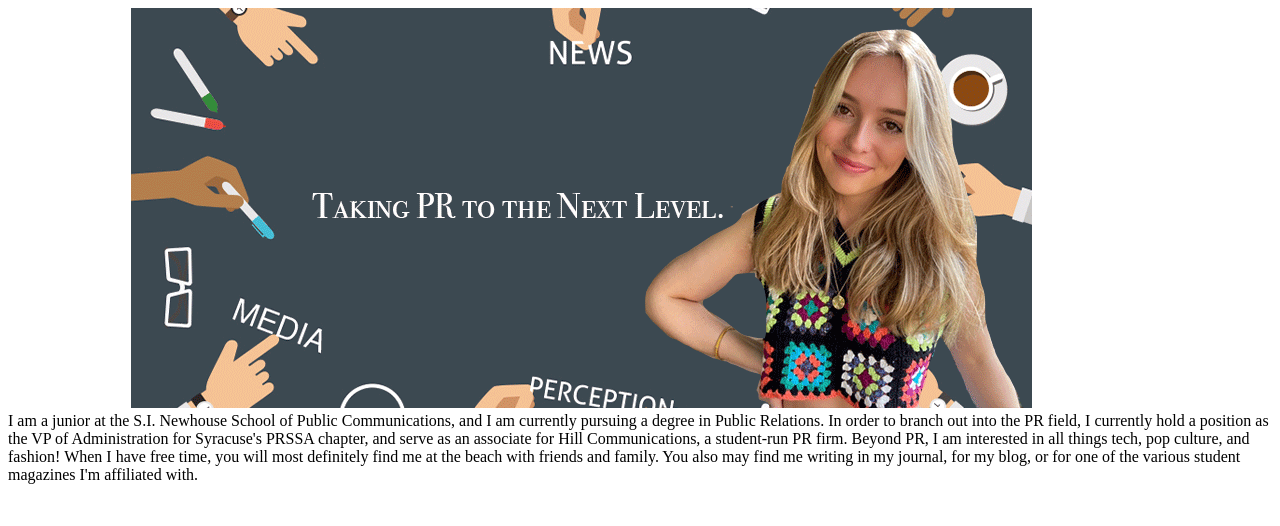
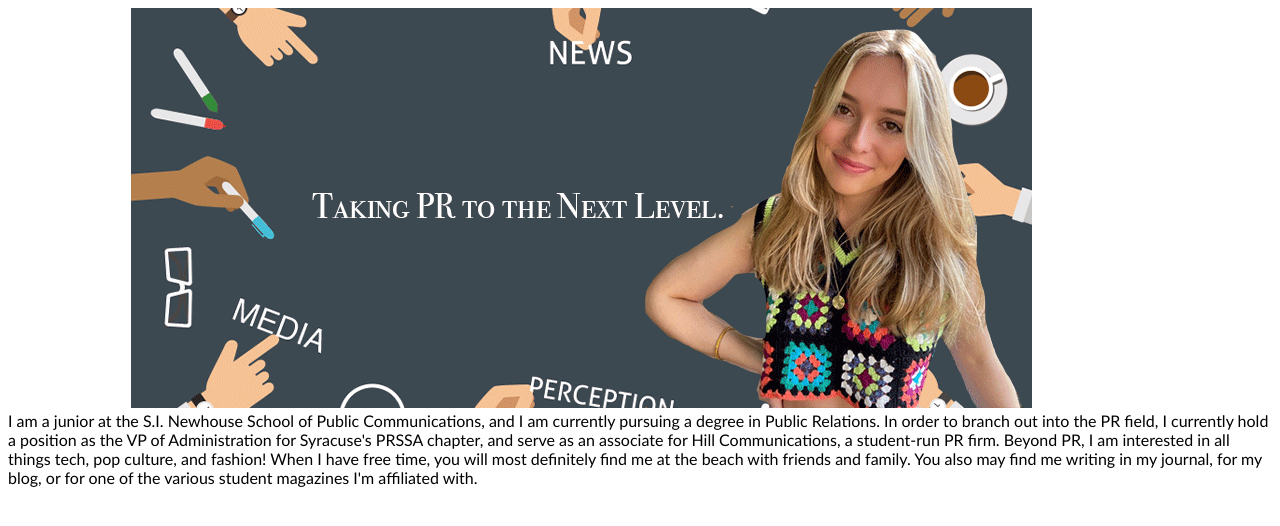
Before and after one commit to fjhutson/ist263, a plain HTML site: page lab06/hutson-bio.html in a window 1280 px wide. Drawn offline with Linux system fonts and the light colour scheme.

Commit message:
Update hutson-bio.html

```diff
--- a/lab06/hutson-bio.html
+++ b/lab06/hutson-bio.html
@@ -2,7 +2,8 @@
 <html>
     <head>
         <meta charset="utf-8">
-        <title>Faith Hutson–Bio</title>
+        <title>Faith Hutson-Bio</title>
+        <link rel="stylesheet" href="style.css">
     </head>
 
     <img src="../images/biopicture.png" alt="Bio Picture"><br>
```
